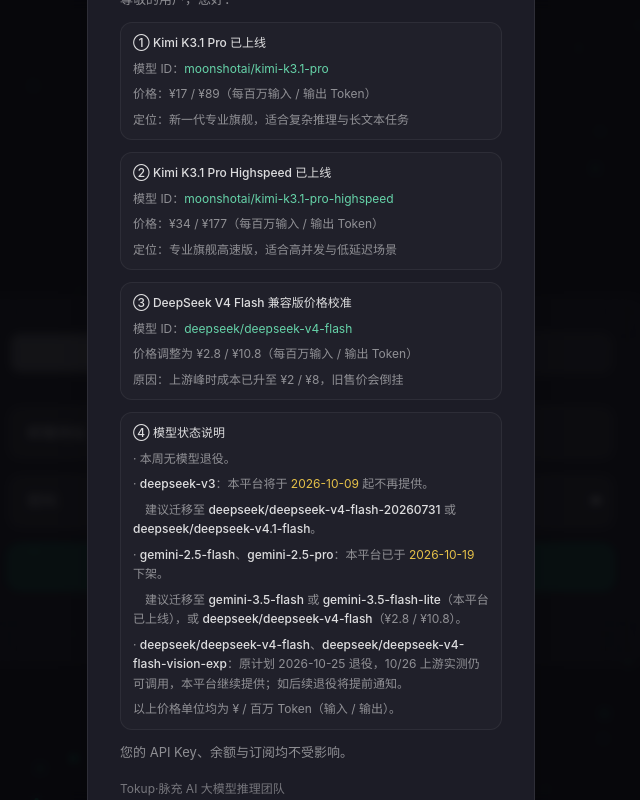
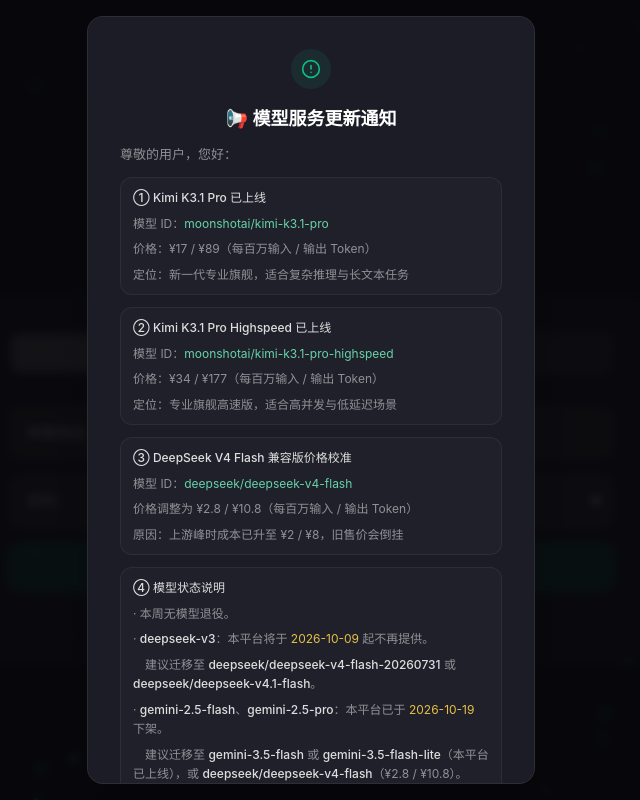
Before and after one commit to ly450358817/tokup, a React (Vite) app in the folder frontend/: page /login in a window 1280 px wide. Shown: the whole page, without its empty margins (329-969 px from the left). Built offline with nearby package versions, Linux system fonts and the light colour scheme.

Commit message:
fix: keep announcement popup actions reachable

```diff
--- a/frontend/src/components/AnnouncementPopup.tsx
+++ b/frontend/src/components/AnnouncementPopup.tsx
@@ -54,7 +54,7 @@ export default function AnnouncementPopup() {
   return (
     <div className="fixed inset-0 z-[9999] flex items-center justify-center bg-black/60 backdrop-blur-sm" style={{ animation: 'fadeIn 0.3s ease' }}>
       <style>{`@keyframes fadeIn { from { opacity: 0; transform: scale(0.95); } to { opacity: 1; transform: scale(1); } }`}</style>
-      <div className="bg-[#1C1C26] border border-white/[0.08] rounded-2xl p-8 max-w-md mx-4 shadow-2xl">
+      <div className="bg-[#1C1C26] border border-white/[0.08] rounded-2xl p-6 sm:p-8 max-w-md mx-4 max-h-[calc(100vh-2rem)] overflow-y-auto shadow-2xl">
         <div className="w-10 h-10 rounded-full bg-emerald-500/10 flex items-center justify-center mb-4 mx-auto">
           <svg width="20" height="20" viewBox="0 0 24 24" fill="none" stroke="#10B981" strokeWidth="2" strokeLinecap="round" strokeLinejoin="round">
             <circle cx="12" cy="12" r="10"/><line x1="12" y1="8" x2="12" y2="12"/><line x1="12" y1="16" x2="12.01" y2="16"/>
```
